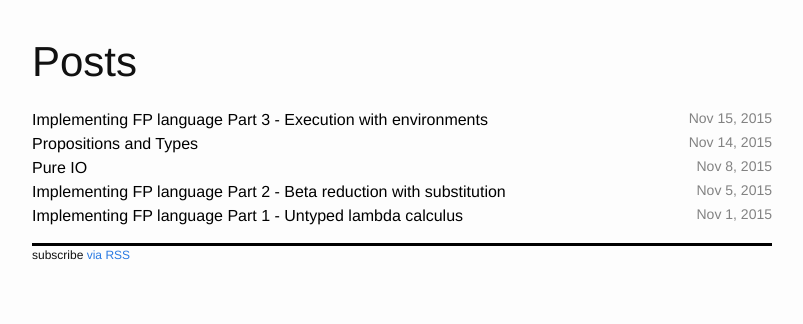
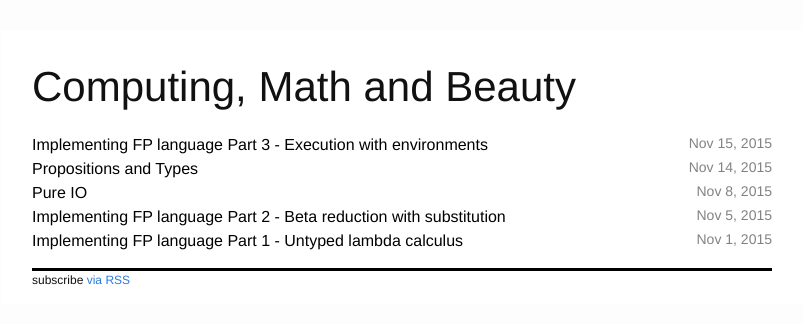
Before and after one commit to yellowflash/yellowflash.github.io, a Jekyll site: the page built from index.html, in a window 1280 px wide. Shown: the top 324 px of the page, without its empty margins (238-1041 px from the left). Built offline with Jekyll 4.4.1, drawn with Linux system fonts in a browser that asks for light colours.

Commit message:
Changing index page title, and theming a bit

```diff
--- a/_sass/_layout.scss
+++ b/_sass/_layout.scss
@@ -1,3 +1,6 @@
+$site-background: #e1e1e1;
+$white-color: #ffffff;
+
 /**
  * Site header
  */
@@ -163,6 +166,12 @@
  */
 .page-content {
     padding: $spacing-unit 0;
+    background-coloe: $site-background;
+}
+
+.wrapper {
+    padding-top: 25px;
+    background-color: $white-color;
 }
 
 .page-heading {
--- a/index.html
+++ b/index.html
@@ -4,7 +4,7 @@ layout: default
 
 <div class="home">
 
-  <h1 class="page-heading">Posts</h1>
+  <h1 class="page-heading">Computing, Math and Beauty</h1>
 
   <ul class="post-list">
     {% for post in site.posts %}
```
Also changed, not shown: _posts/2015-11-08-pure-io.md (+1 -1 lines), _posts/2015-11-14-propositions-and-types.md (+1 -1 lines).
